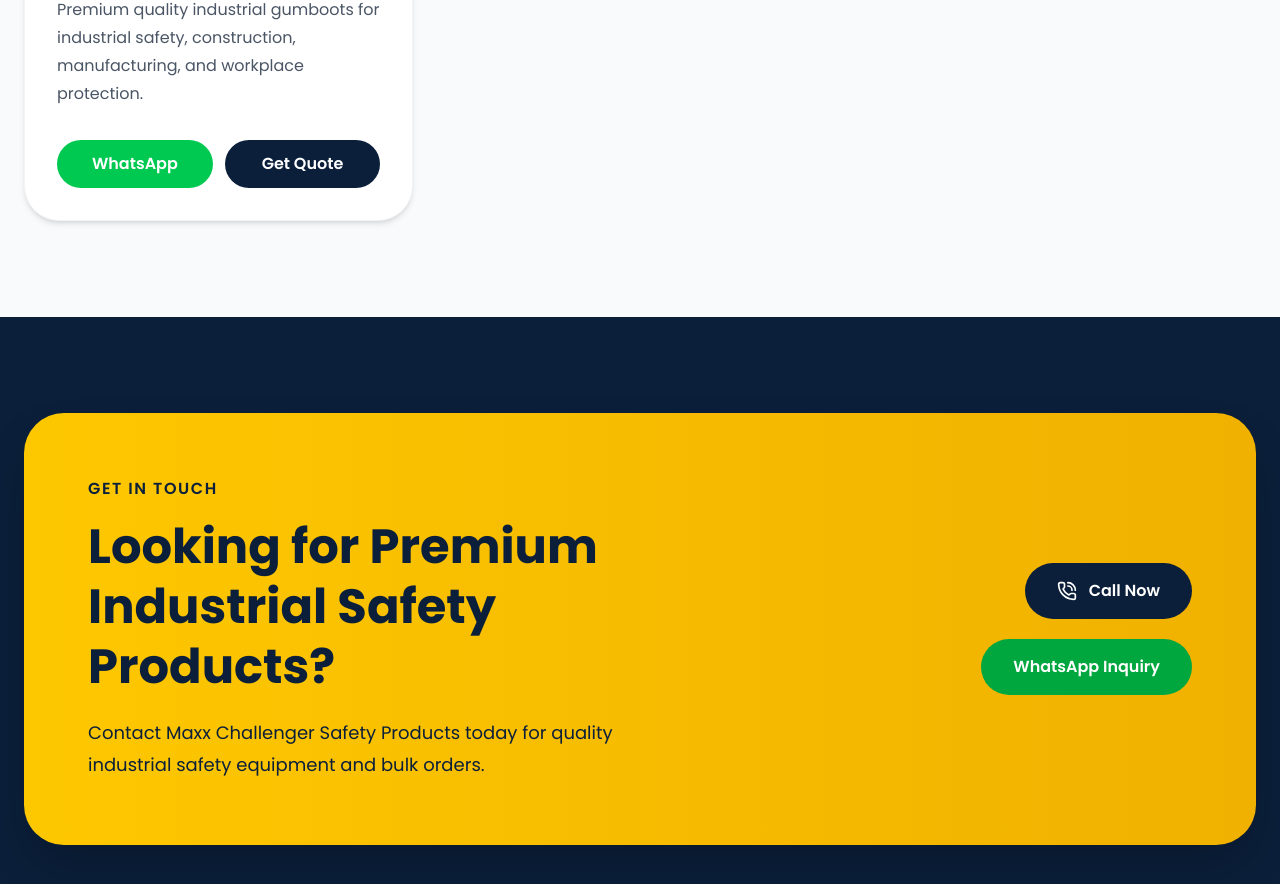
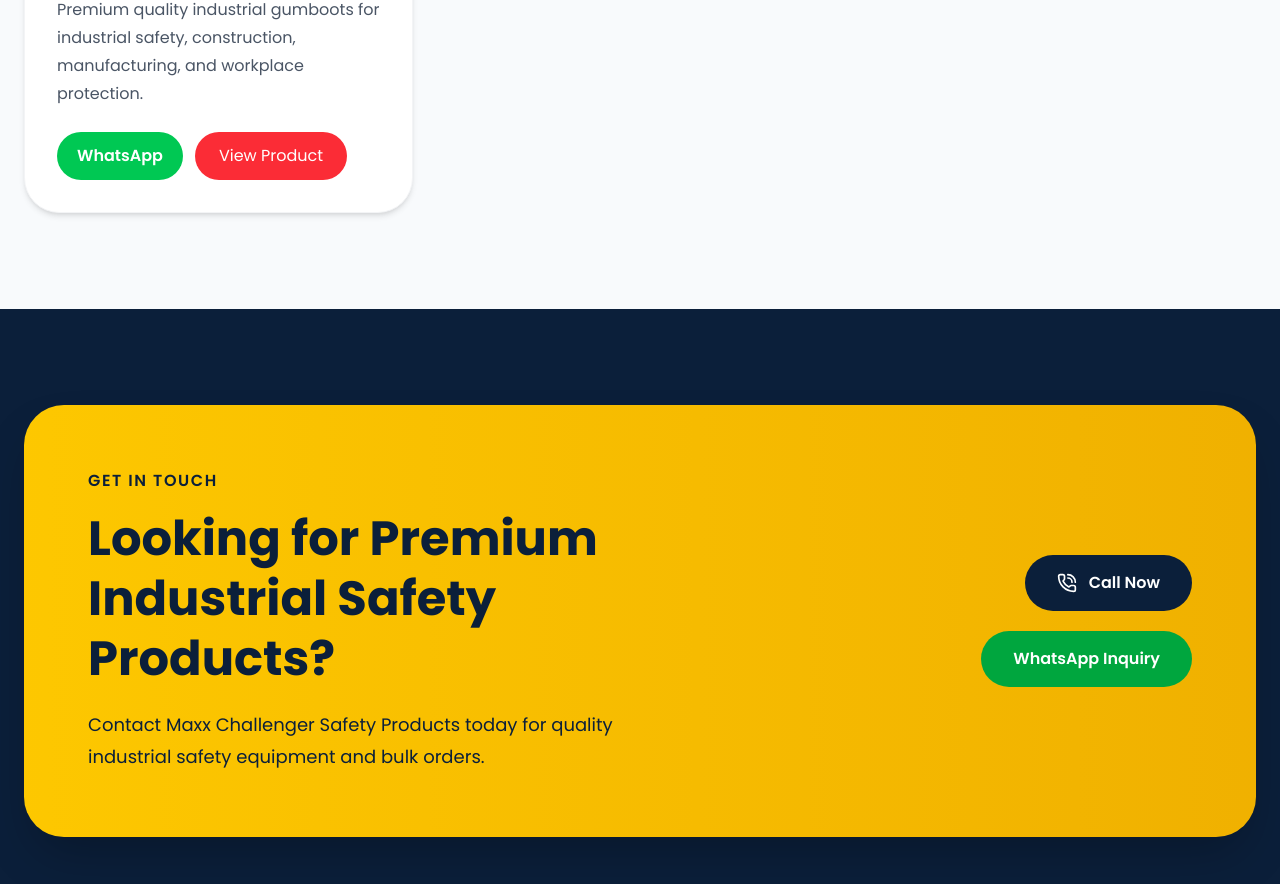
Before and after one commit to urbanbasket99/maxx-challenger-website, a React (Vite) app: page /products/gumboots in a window 1280 px wide. Shown: the part 952-1836 px from the top of the page. Built offline with nearby package versions, Linux system fonts and the light colour scheme.

Commit message:
product pages

```diff
--- a/src/data/productCategories.js
+++ b/src/data/productCategories.js
@@ -11,35 +11,42 @@ import helmet3 from "../assets//helmets/helmet3.jpg";
 const productCategories = {
  "safety-helmets": {
   title: "Safety Helmets",
+  slug:"safety-helmets",
   description:
     "Premium industrial safety helmets for construction, factories and workplaces.",
 
   products: [
     {
       name: "Industrial Safety Helmet",
+       slug: "industrial-safety-helmet",
       image: helmet1,
     },
     {
       name: "Construction Safety Helmet",
+      slug: "construction-safety-helmet",
       image: helmet2,
     },
     {
       name: "HDPE Safety Helmet",
+      slug: "heavy-duty-safety-helmet",
       image: helmet3,
     },
   ],
 },
   "safety-shoes": {
     title: "Safety Shoes",
+     slug: "safety-shoes",
     description:
       "Premium industrial safety shoes for maximum worker protection.",
     products: [
       {
         name: "Steel Toe Safety Shoes",
+        slug: "safety-shoes",
         image: shoes,
       },
       {
         name: "Industrial Safety Shoes",
+        slug: "industrial-safety-shoes",
         image: shoes,
       },
     ],
@@ -47,6 +54,7 @@ const productCategories = {
 
   "safety-gloves": {
     title: "Safety Gloves",
+     slug: "safety-gloves",
     description:
       "Industrial gloves for workplace safety and protection.",
     products: [
@@ -63,6 +71,7 @@ const productCategories = {
 
   "reflective-jackets": {
     title: "Reflective Jackets",
+    slug: "reflective-jackets",
     description:
       "High visibility safety jackets for industrial workers.",
     products: [
--- /dev/null
+++ b/src/data/productDetails.js
@@ -0,0 +1,199 @@
+import helmet1 from "../assets/helmets/helmet1.jpg";
+import helmet2 from "../assets/helmets/helmet2.jpg";
+import helmet3 from "../assets/helmets/helmet3.jpg";
+import helmet4 from "../assets/helmets/helmet4.jpg";
+
+const productDetails = {
+  "industrial-safety-helmet": {
+    name: "Industrial Safety Helmet",
+    image: helmet1,
+    category: "Safety Helmet",
+    material: "HDPE Plastic",
+    sizes: "Standard Adjustable Size",
+
+    features: [
+      "High Impact Resistance",
+      "Comfortable Fit",
+      "Durable Construction",
+      "Industrial Grade Protection",
+    ],
+
+    applications: [
+      "Construction",
+      "Factories",
+      "Manufacturing",
+      "Industrial Workplaces",
+    ],
+
+    description:
+      "Premium quality industrial safety helmet designed for workplace safety and worker protection.",
+  },
+
+  "construction-safety-helmet": {
+    name: "Construction Safety Helmet",
+    image: helmet2,
+    category: "Safety Helmet",
+    material: "ABS Plastic",
+    sizes: "Adjustable",
+
+    features: [
+      "Strong Build",
+      "Impact Protection",
+      "Lightweight Design",
+      "Comfortable Usage",
+    ],
+
+    applications: [
+      "Construction Sites",
+      "Civil Engineering",
+      "Industrial Projects",
+    ],
+
+    description:
+      "Durable construction safety helmet suitable for high-risk workplaces.",
+  },
+
+  "heavy-duty-safety-helmet": {
+    name: "Heavy Duty Safety Helmet",
+    image: helmet3,
+    category: "Heavy Duty Helmet",
+    material: "HDPE",
+    sizes: "Standard",
+
+    features: [
+      "Heavy Impact Resistance",
+      "Premium Quality",
+      "Industrial Protection",
+    ],
+
+    applications: [
+      "Heavy Industries",
+      "Factories",
+      "Warehouses",
+    ],
+
+    description:
+      "Heavy-duty helmet designed for industrial-grade worker protection.",
+  },
+
+  "industrial-load-carry-helmet": {
+    name: "Industrial Load Carry Helmet",
+    image: helmet4,
+    category: "Safety Helmet",
+    material: "Industrial Polymer",
+    sizes: "Adjustable",
+
+    features: [
+      "Strong Material",
+      "Worker Safety",
+      "Comfortable Design",
+    ],
+
+    applications: [
+      "Warehouses",
+      "Factories",
+      "Construction",
+    ],
+
+    description:
+      "Reliable industrial safety helmet for workplace safety.",
+  },
+  "safety-shoes": {
+  name: "Safety Shoes",
+  image: helmet1,
+  category: "Safety Shoes",
+  material: "Leather & PVC",
+  sizes: "6, 7, 8, 9, 10",
+
+  features: [
+    "Anti-Slip Sole",
+    "Steel Toe Protection",
+    "Comfortable Fit",
+    "Industrial Grade Quality",
+  ],
+
+  applications: [
+    "Factories",
+    "Construction",
+    "Warehouses",
+    "Industrial Workplaces",
+  ],
+
+  description:
+    "Durable industrial safety shoes designed for worker protection.",
+},
+
+"safety-gloves": {
+  name: "Safety Gloves",
+  image: helmet1,
+  category: "Safety Gloves",
+  material: "Rubber / Cotton",
+
+  sizes: "Standard",
+
+  features: [
+    "Hand Protection",
+    "Comfort Grip",
+    "Industrial Safety",
+  ],
+
+  applications: [
+    "Industrial Work",
+    "Construction",
+    "Factories",
+  ],
+
+  description:
+    "Protective gloves for industrial safety and worker protection.",
+},
+
+"reflective-jackets": {
+  name: "Reflective Jackets",
+  image: helmet1,
+  category: "Safety Jackets",
+  material: "Reflective Fabric",
+
+  sizes: "M, L, XL",
+
+  features: [
+    "High Visibility",
+    "Comfortable Fit",
+    "Worker Safety",
+  ],
+
+  applications: [
+    "Road Work",
+    "Construction",
+    "Industrial Safety",
+  ],
+
+  description:
+    "High visibility jackets designed for worker protection.",
+},
+
+"gumboots": {
+  name: "PVC Gumboots",
+  image: helmet1,
+  category: "Safety Gumboots",
+  material: "PVC",
+
+  sizes: "6–10",
+
+  features: [
+    "Waterproof",
+    "Heavy Duty",
+    "Durable Material",
+  ],
+
+  applications: [
+    "Chemical Industry",
+    "Industrial Work",
+    "Construction",
+  ],
+
+  description:
+    "Heavy-duty waterproof gumboots for workplace safety.",
+},
+};
+
+export default productDetails;
--- a/src/pages/ProductCategory.jsx
+++ b/src/pages/ProductCategory.jsx
@@ -1,6 +1,6 @@
 import { useParams } from "react-router-dom";
 import { Helmet } from "react-helmet-async";
-
+import { Link } from "react-router-dom";
 import productCategories from "../data/productCategories";
 import CTA from "../components/CTA";
 
@@ -98,21 +98,22 @@ function ProductCategory() {
     </p>
 
     {/* Buttons */}
-    <div className="flex gap-3 mt-8">
-
+    <div className="flex gap-3 mt-6 flex-wrap relative z-50">
   <a
     href="https://wa.me/918328310975"
     target="_blank"
     rel="noopener noreferrer"
-        className="flex-1 bg-green-500 text-white text-center py-3 rounded-full font-semibold hover:bg-green-600 transition"
+    className="bg-[#00C853] text-white px-5 py-3 rounded-full font-semibold hover:opacity-90 transition"
   >
     WhatsApp
   </a>
 
-      <button className="flex-1 bg-[#0B1F3A] text-white py-3 rounded-full font-semibold hover:bg-yellow-400 hover:text-[#0B1F3A] transition">
-        Get Quote
-      </button>
-
+<Link
+  to={`/product/${item.slug}`}
+  className="bg-red-500 text-white px-6 py-3 rounded-full"
+>
+  View Product
+</Link>
 </div>
 
   </div>
--- /dev/null
+++ b/src/pages/ProductDetail.jsx
@@ -0,0 +1,126 @@
+import { useParams } from "react-router-dom";
+import productDetails from "../data/productDetails";
+
+function ProductDetail() {
+  const { slug } = useParams();
+
+  const product = productDetails[slug];
+
+  if (!product) {
+    return (
+      <div className="text-center py-40">
+        <h1 className="text-4xl font-bold">
+          Product Not Found
+        </h1>
+      </div>
+    );
+  }
+
+  return (
+    <section className="py-24 bg-[#F8FAFC] min-h-screen">
+      <div className="max-w-7xl mx-auto px-6">
+
+        <div className="grid lg:grid-cols-2 gap-14 items-center">
+
+          {/* Product Image */}
+          <div className="bg-white rounded-[35px] shadow-xl p-8">
+            <img
+              src={product.image}
+              alt={product.name}
+              className="w-full rounded-[25px]"
+            />
+          </div>
+
+          {/* Product Details */}
+          <div>
+
+            <span className="bg-yellow-100 text-yellow-700 px-5 py-2 rounded-full font-semibold">
+              {product.category}
+            </span>
+
+            <h1 className="text-5xl font-bold text-[#0B1F3A] mt-6">
+              {product.name}
+            </h1>
+
+            <p className="text-gray-600 mt-5 text-lg leading-8">
+              {product.description}
+            </p>
+
+            <div className="mt-8 space-y-4">
+
+              <div>
+                <h3 className="font-bold text-xl">
+                  Material
+                </h3>
+                <p className="text-gray-600">
+                  {product.material}
+                </p>
+              </div>
+
+              <div>
+                <h3 className="font-bold text-xl">
+                  Sizes
+                </h3>
+                <p className="text-gray-600">
+                  {product.sizes}
+                </p>
+              </div>
+
+            </div>
+
+            {/* Features */}
+            <div className="mt-10">
+              <h2 className="text-2xl font-bold text-[#0B1F3A]">
+                Features
+              </h2>
+
+              <ul className="mt-5 space-y-3">
+                {product.features.map((feature, index) => (
+                  <li
+                    key={index}
+                    className="flex items-center gap-3 text-gray-700"
+                  >
+                    ✅ {feature}
+                  </li>
+                ))}
+              </ul>
+            </div>
+
+            {/* Applications */}
+            <div className="mt-10">
+              <h2 className="text-2xl font-bold text-[#0B1F3A]">
+                Applications
+              </h2>
+
+              <div className="flex flex-wrap gap-3 mt-5">
+                {product.applications.map(
+                  (app, index) => (
+                    <span
+                      key={index}
+                      className="bg-white shadow px-5 py-3 rounded-full"
+                    >
+                      {app}
+                    </span>
+                  )
+                )}
+              </div>
+            </div>
+
+            {/* WhatsApp Button */}
+            <a
+              href={`https://wa.me/918328310975?text=Hi, I am interested in ${product.name}`}
+              target="_blank"
+              rel="noopener noreferrer"
+              className="inline-block mt-10 bg-yellow-400 px-8 py-4 rounded-full font-bold hover:bg-[#0B1F3A] hover:text-white transition duration-300"
+            >
+              WhatsApp Inquiry
+            </a>
+
+          </div>
+        </div>
+      </div>
+    </section>
+  );
+}
+
+export default ProductDetail;
--- a/src/pages/Products.jsx
+++ b/src/pages/Products.jsx
@@ -5,14 +5,14 @@ import jacket from "../assets/products/jacket.jpg";
 import gumboot from "../assets/products/gumboot.jpg";
 import roadSafety from "../assets/products/road-safety.jpg";
 import { Link } from "react-router-dom";
-import Product360 from "../components/Product360";
+
 import { motion } from "framer-motion";
 
 const products = [
   {
     title: "Safety Helmets",
     image: helmet,
-    slug: "safety-helmets",
+    slug: "industrial-safety-helmet",
     desc: "Premium industrial safety helmets for workplace protection.",
   },
   {
@@ -117,12 +117,12 @@ function Products() {
 
                   <div className="flex gap-3 mt-6 flex-wrap">
 
-  <Link
-    to={`/products/${item.slug}`}
-    className="bg-yellow-400 px-5 py-3 rounded-full font-semibold hover:bg-[#0B1F3A] hover:text-white transition"
-  >
-    View Details
-  </Link>
+ <Link
+  to={`/product/${item.slug}`}
+  className="bg-yellow-400 px-5 py-3 rounded-full font-semibold"
+>
+ Click Test
+</Link>
 
   <a
     href="https://wa.me/918328310975"
--- a/src/routes/AppRoutes.jsx
+++ b/src/routes/AppRoutes.jsx
@@ -9,6 +9,8 @@ import Contact from "../pages/Contact";
 import ProductCategory from "../pages/ProductCategory";
 import Blog from "../pages/Blog";
 import BlogDetail from "../pages/BlogDetail";
+import ProductDetail from "../pages/ProductDetail";
+
 function AppRoutes() {
   return (
     <Routes>
@@ -25,9 +27,14 @@ function AppRoutes() {
 
 />
 <Route
+  path="/product/:slug"
+  element={<ProductDetail />}
+/>
+<Route
   path="/industrial-safety-products-hyderabad"
   element={<IndustrialSafetyHyderabad />}
 />
+
 <Route
   path="/:slug"
   element={<SeoLandingPage />}
@@ -38,6 +45,7 @@ function AppRoutes() {
   element={<BlogDetail />}
 />
 
+
     </Routes>
 
   );
```
Also changed, not shown: src/pages/safetyhelmets.jsx (+26 -8 lines), src/data/Products.js (deleted). Lines whose indentation alone changed are shown as unchanged.
